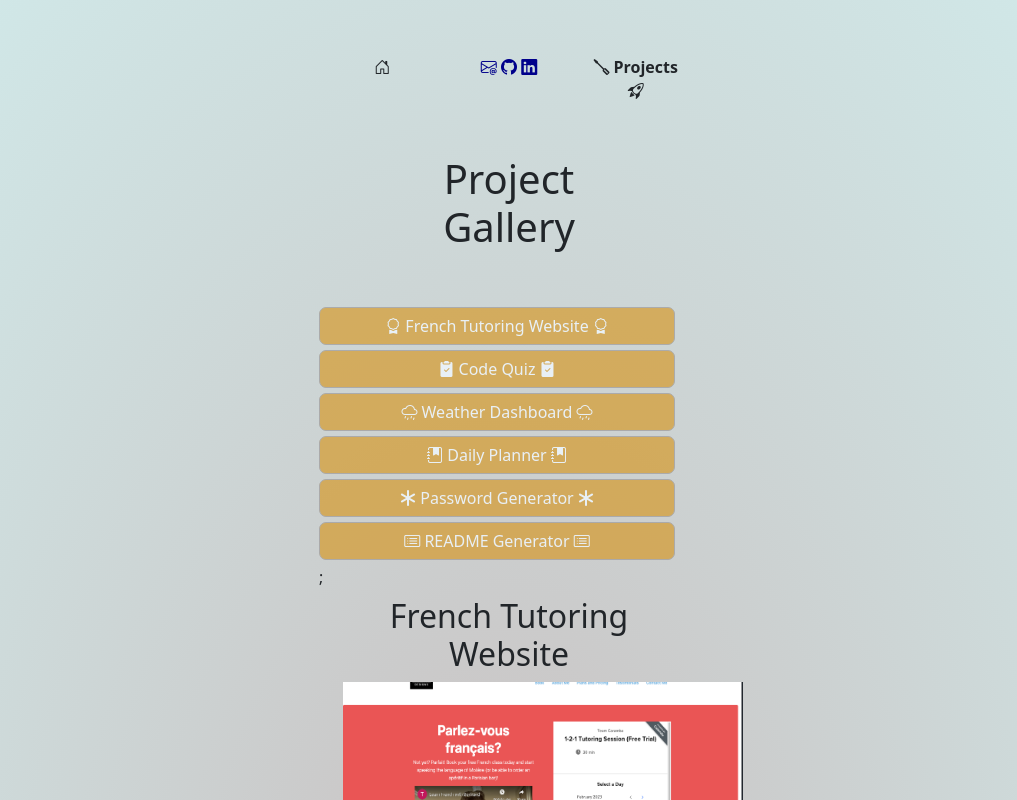
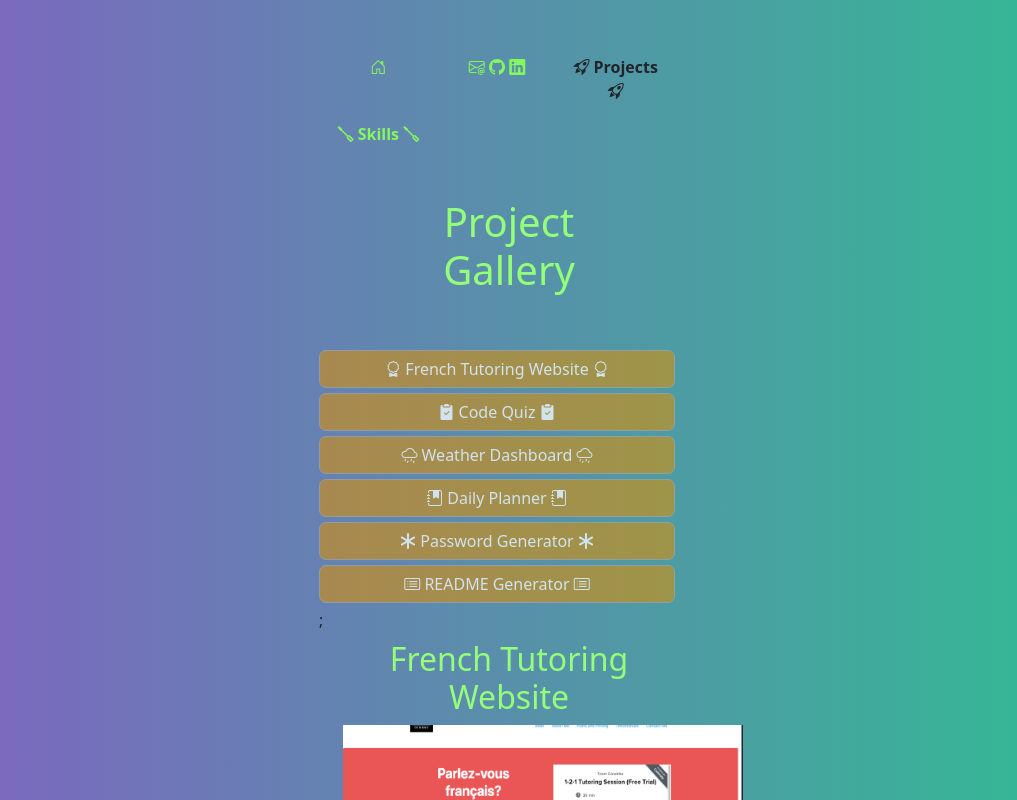
Before and after one commit to BenedictCodesHere/ben-react-app, a React (Create React App) app: page /ben-react-app/projects in a window 1280 px wide. Shown: the top 800 px of the page, without its empty margins (131-1148 px from the left). Built offline with nearby package versions, Linux system fonts and the light colour scheme.

Commit message:
updated CSS styling

```diff
--- a/src/App.css
+++ b/src/App.css
@@ -1,5 +1,14 @@
 body {
-  background: radial-gradient(#c9c0c0, #d1ebeb)!important;
+  background-image: linear-gradient(to right, #8360c3, #2ebf91) !important;
+
+}
+
+h1, h2, h3 {
+  color:rgb(148, 255, 121);
+}
+
+strong {
+  color:rgb(132, 248, 94);
 }
 
 .btn {
@@ -12,6 +21,7 @@ p {
   font-weight: 400;
   font-family: 'Lucida Sans', 'Lucida Sans Regular', 'Lucida Grande', 'Lucida Sans Unicode', Geneva, Verdana, sans-serif;
   overflow-wrap: break-word;
+  color:rgb(221, 205, 205);
 }
 
 .email, label, legend {
--- a/src/App.js
+++ b/src/App.js
@@ -7,6 +7,7 @@ import Project from './components/Project';
 import Header from "./components/Header";
 import projects from './projects.json';
 import Home from './pages/Home';
+import Skills from './pages/Skills';
 import './App.css';
 
 function App() {
@@ -41,6 +42,7 @@ const ProjectsArray = projects.map((project) => (
                           <Route path="/ben-react-app" element={<Home />}/>
                           <Route path="/ben-react-app/contact" element={<Contact />} />
                           <Route path="/ben-react-app/projects" element={<ProjectGallery />} />
+                          <Route path="/ben-react-app/skills" element={<Skills />} />
                         </Routes>
                   </Router>
                 </div>
--- a/src/components/Header.css
+++ b/src/components/Header.css
@@ -4,12 +4,22 @@
 
 .header > .btn {
     border-radius: 40px;
-    color: darkblue;
+    color:rgb(132, 248, 94);
     font-weight: 600;
     border: 1px solid rgba(255, 255, 255, 0) !important;
+}
+
+.bi-house-door {
+    color:rgb(132, 248, 94);
 }
 
 .btn:hover, .btn:active {
     color: white !important;
     border: 1px solid rgba(255, 255, 255, 0.6) !important;
     }
+
+ #rotated {
+
+        rotate: x 30deg;
+
+    }
--- a/src/components/Header.js
+++ b/src/components/Header.js
@@ -5,7 +5,7 @@ import './Header.css'
 
 const Header = () => {
   return (
-    <header className="header mt-5 row">
+    <header className="header mt-5 row w-100">
 
 
       <NavLink className="btn col-sm-4" to="/ben-react-app"><i className="bi bi-house-door"></i></NavLink>
@@ -14,7 +14,9 @@ const Header = () => {
       <NavLink className="btn col-sm-4" to="/ben-react-app/contact"><i className="bi bi-envelope-at"></i>  <i className="bi bi-github"></i>  <i className="bi bi-linkedin"></i></NavLink>
 
 
-      <NavLink  className="btn col-sm-4" to="/ben-react-app/projects"><i className="bi bi-screwdriver"></i>  Projects  <i className="bi bi-rocket-takeoff"></i></NavLink>
+      <NavLink  className="btn col-sm-4" to="/ben-react-app/projects"><i className="bi bi-rocket-takeoff"></i>  Projects  <i className="bi bi-rocket-takeoff"></i></NavLink>
+
+      <NavLink  className="btn col-sm-4" to="/ben-react-app/skills"><i className="bi bi-screwdriver"></i>  Skills  <i id="rotated" className="bi bi-screwdriver flip-h"></i>  </NavLink>
 
 
     </header>
--- /dev/null
+++ b/src/pages/Skills.js
@@ -0,0 +1,13 @@
+import React from 'react';
+
+function Skills(){
+
+    return (
+        <div>
+            <p>Javascript</p>
+        </div>
+    )
+}
+
+
+export default Skills;
```
